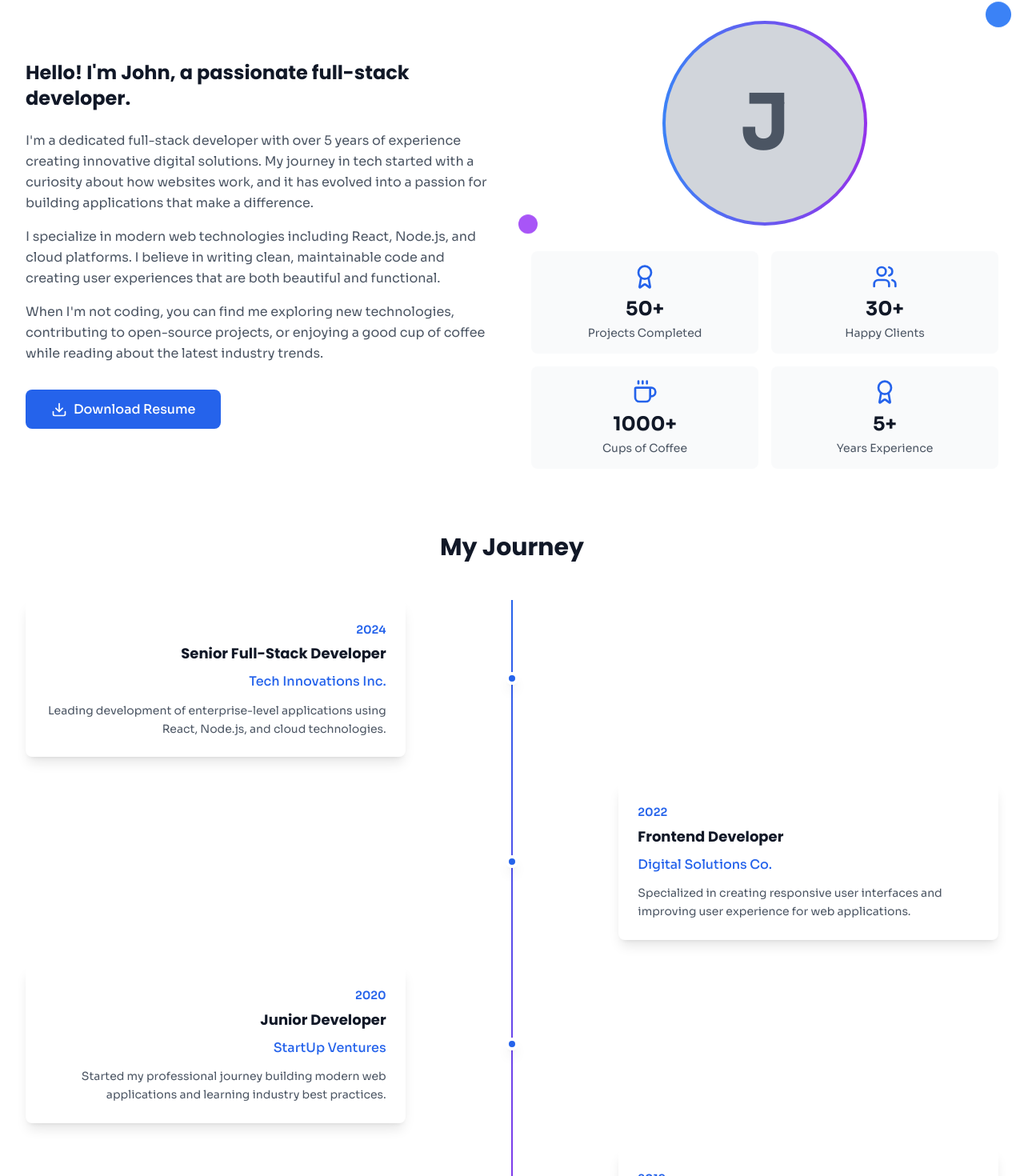
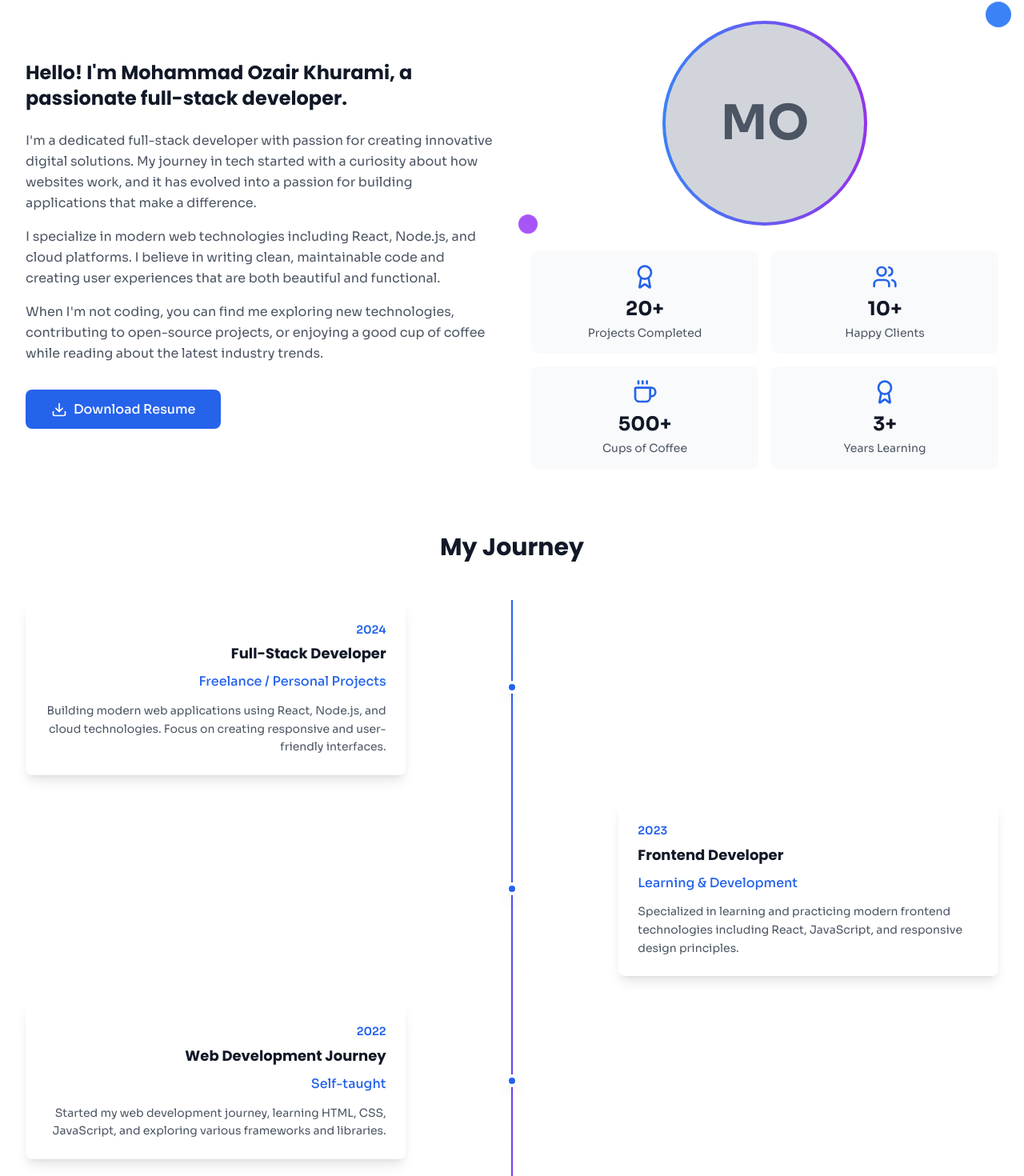
Before and after one commit to Ozair0101/Modern-Dashboard, a React (Vite) app: page / in a window 1280 px wide. Shown: the part 1080-2550 px from the top of the page at 80% size. Built offline with nearby package versions, Linux system fonts and the light colour scheme.

Commit message:
about pages

```diff
--- a/src/components/portfolio/About.jsx
+++ b/src/components/portfolio/About.jsx
@@ -4,36 +4,36 @@ import { Download, Award, Coffee, Users } from 'lucide-react';
 
 const About = () => {
   const stats = [
-    { icon: <Award className="w-8 h-8" />, number: "50+", label: "Projects Completed" },
-    { icon: <Users className="w-8 h-8" />, number: "30+", label: "Happy Clients" },
-    { icon: <Coffee className="w-8 h-8" />, number: "1000+", label: "Cups of Coffee" },
-    { icon: <Award className="w-8 h-8" />, number: "5+", label: "Years Experience" }
+    { icon: <Award className="w-8 h-8" />, number: "20+", label: "Projects Completed" },
+    { icon: <Users className="w-8 h-8" />, number: "10+", label: "Happy Clients" },
+    { icon: <Coffee className="w-8 h-8" />, number: "500+", label: "Cups of Coffee" },
+    { icon: <Award className="w-8 h-8" />, number: "3+", label: "Years Learning" }
   ];
 
   const timeline = [
     {
       year: "2024",
-      title: "Senior Full-Stack Developer",
-      company: "Tech Innovations Inc.",
-      description: "Leading development of enterprise-level applications using React, Node.js, and cloud technologies."
+      title: "Full-Stack Developer",
+      company: "Freelance / Personal Projects",
+      description: "Building modern web applications using React, Node.js, and cloud technologies. Focus on creating responsive and user-friendly interfaces."
+    },
+    {
+      year: "2023",
+      title: "Frontend Developer",
+      company: "Learning & Development",
+      description: "Specialized in learning and practicing modern frontend technologies including React, JavaScript, and responsive design principles."
     },
     {
       year: "2022",
-      title: "Frontend Developer",
-      company: "Digital Solutions Co.",
-      description: "Specialized in creating responsive user interfaces and improving user experience for web applications."
+      title: "Web Development Journey",
+      company: "Self-taught",
+      description: "Started my web development journey, learning HTML, CSS, JavaScript, and exploring various frameworks and libraries."
     },
     {
-      year: "2020",
-      title: "Junior Developer",
-      company: "StartUp Ventures",
-      description: "Started my professional journey building modern web applications and learning industry best practices."
-    },
-    {
-      year: "2019",
-      title: "Computer Science Graduate",
-      company: "University of Technology",
-      description: "Graduated with honors, focusing on software engineering and web development technologies."
+      year: "2021",
+      title: "Computer Science Student",
+      company: "University",
+      description: "Pursuing Computer Science education, focusing on programming fundamentals and software development principles."
     }
   ];
 
@@ -65,11 +65,11 @@ const About = () => {
             viewport={{ once: true }}
           >
             <h3 className="text-2xl font-bold text-gray-900 mb-6">
-              Hello! I'm John, a passionate full-stack developer.
+              Hello! I'm Mohammad Ozair Khurami, a passionate full-stack developer.
             </h3>
             <div className="space-y-4 text-gray-600 leading-relaxed">
               <p>
-                I'm a dedicated full-stack developer with over 5 years of experience creating
+                I'm a dedicated full-stack developer with passion for creating
                 innovative digital solutions. My journey in tech started with a curiosity about
                 how websites work, and it has evolved into a passion for building applications
                 that make a difference.
@@ -106,8 +106,8 @@ const About = () => {
           >
             <div className="relative mb-8">
               <div className="w-64 h-64 mx-auto rounded-full bg-gradient-to-r from-blue-500 to-purple-600 p-1">
-                <div className="w-full h-full rounded-full bg-gray-300 flex items-center justify-center text-8xl font-bold text-gray-600">
-                  J
+                <div className="w-full h-full rounded-full bg-gray-300 flex items-center justify-center text-6xl font-bold text-gray-600">
+                  MO
                 </div>
               </div>
               {/* Floating elements */}
```
